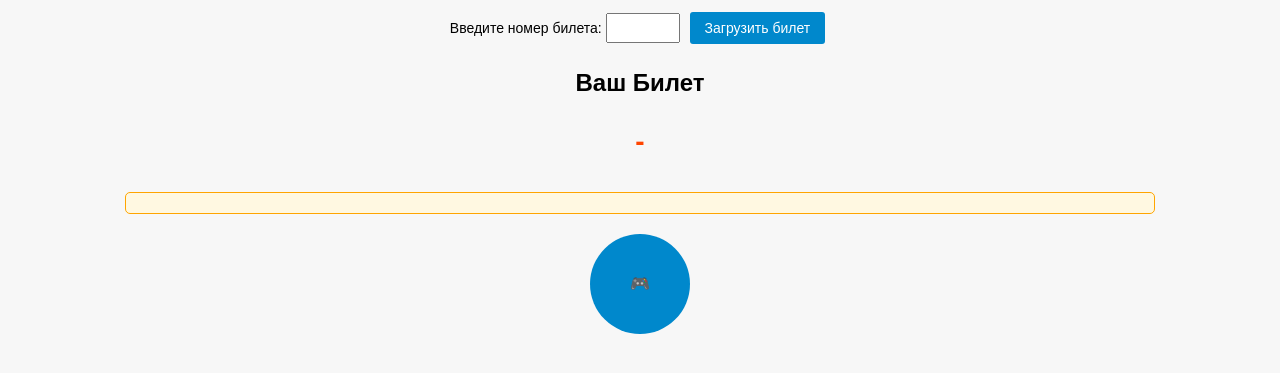
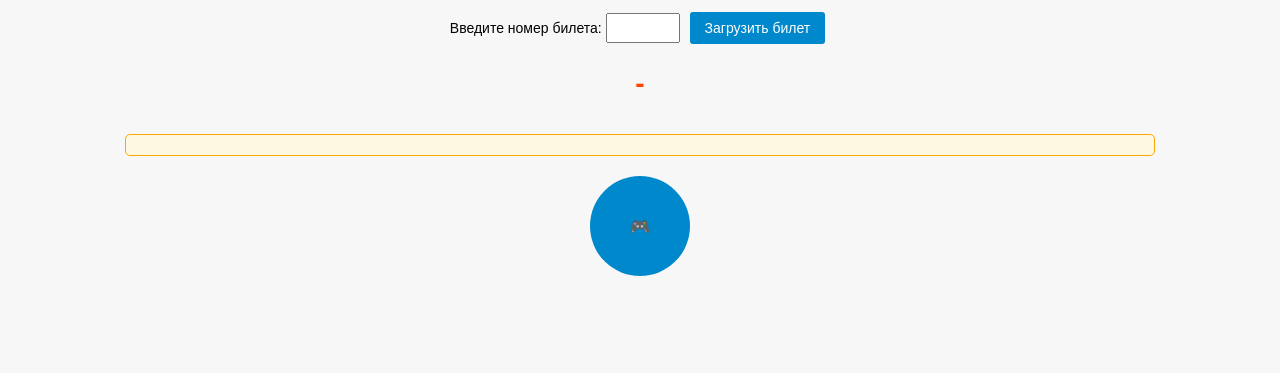
Before and after one commit to kitabski/telegram-lotto, a plain HTML site: page index.html in a window 1280 px wide. Shown: the part 57-430 px from the top of the page. Drawn offline with Linux system fonts and the light colour scheme.

Commit message:
index.html

```diff
--- a/index.html
+++ b/index.html
@@ -1,3 +1,4 @@
+
 <!DOCTYPE html>
 <html lang="en">
 <head>
@@ -88,6 +89,7 @@
             border: 1px solid orange;
             border-radius: 5px;
             background-color: #fff8e1;
+            position: relative; /* Для отображения номера билета */
         }
 
         /* Квадратики для чисел */
@@ -177,7 +179,6 @@
             <input type="number" id="ticket-number" min="1" />
             <button id="load-ticket">Загрузить билет</button>
         </div>
-        <h2 id="ticket-title">Ваш Билет</h2>
         <div class="animated-number" id="animated-number">-</div>
         <div class="grid" id="number-grid"></div>
         <div class="ticket" id="ticket"></div>
```
